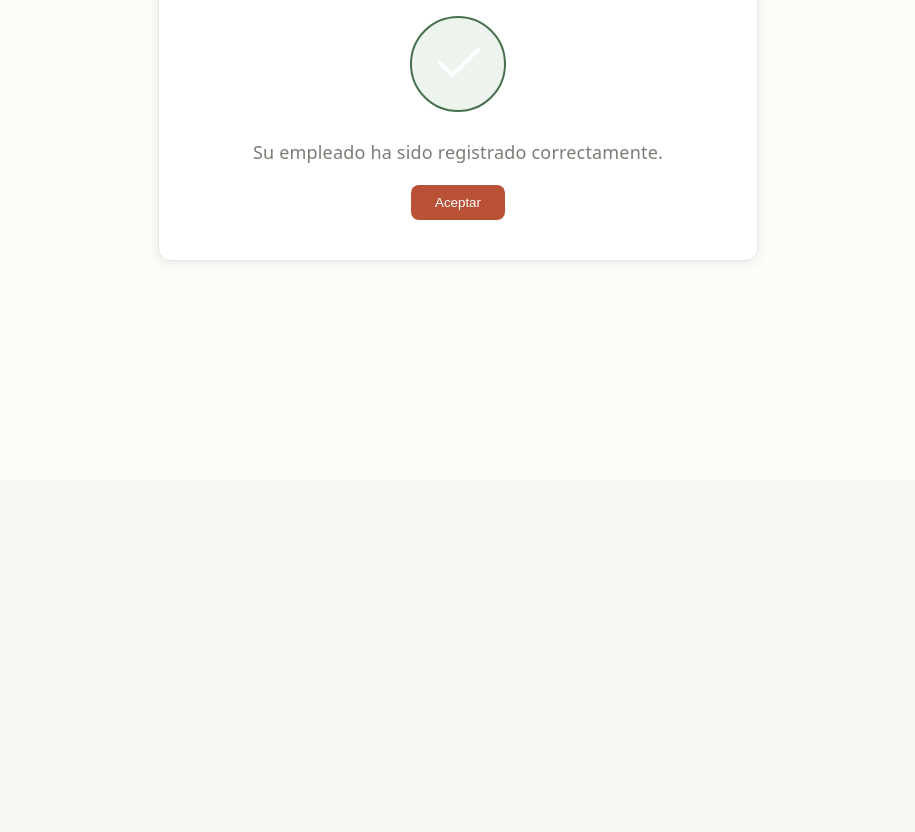
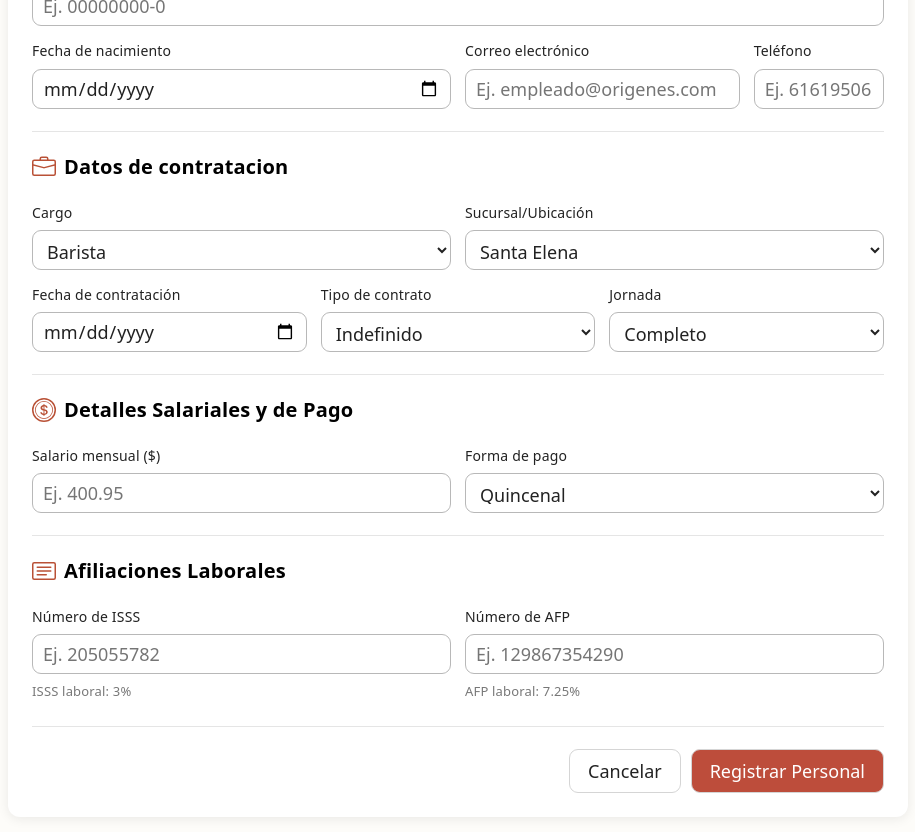
Before and after one commit to Daniellopez28/Proyecto_de_catedra_web, a React (Vite) app in the folder frontend/: page / in a window 1280 px wide. Shown: the part 320-1152 px from the top of the page, without its empty margins (182-1097 px from the left). Before the commit the page ends 800 px from the top, so only its background shows below. Built offline with nearby package versions, Linux system fonts and the light colour scheme.

Commit message:
feat: implementacion popup para confirmar registro

```diff
--- a/frontend/components/employee-add.jsx
+++ b/frontend/components/employee-add.jsx
@@ -3,8 +3,27 @@ import personalInformation from '../src/assets/person.svg'
 import briefcaseIcon from '../src/assets/briefcase.svg'
 import specificationIcon from '../src/assets/coin.svg'
 import cardTextIcon from '../src/assets/card-text.svg'
+import Success from './success.jsx'
+import { useState } from 'react'
 
 function EmployeeAdd() {
+    const [showSuccess, setShowSuccess] = useState(false)
+    const [isSubmitting, setIsSubmitting] = useState(false)
+
+    const handleSubmit = (event) => {
+        event.preventDefault()
+        setIsSubmitting(true)
+
+        const form = event.currentTarget
+        const employeeData = Object.fromEntries(new FormData(form).entries())
+
+        window.setTimeout(() => {
+            console.log('Simulación de registro:', employeeData)
+            form.reset()
+            setIsSubmitting(false)
+            setShowSuccess(true)
+        }, 500)
+    }
 
     const EmployeeTest = [
         { position: 'Barista', branch: 'Santa Elena' },
@@ -30,9 +49,11 @@ function EmployeeAdd() {
         { format: 'Por Horas' }
     ]
 
+
+
     return (
         <main className='employee-form-main'>
-            <form action="">
+            <form onSubmit={handleSubmit}>
                 <div className='employee-add-container'>
                     <header className='employee-form-header'>
                         <h1>Inscripción de Nuevo Personal</h1>
@@ -166,11 +187,14 @@ function EmployeeAdd() {
                     <hr className='employee-section-divider' />
                     <div className='employee-form-actions'>
                         <button className='employee-cancel-button' type='button'>Cancelar</button>
-                        <button className='employee-submit-button' type='submit'>Registrar Personal</button>
+                        <button className='employee-submit-button' type='submit' disabled={isSubmitting}>
+                            {isSubmitting ? 'Registrando...' : 'Registrar Personal'}
+                        </button>
 
                     </div>
                 </div>
             </form>
+            <Success isOpen={showSuccess} onClose={() => setShowSuccess(false)} />
         </main>
     )
 
--- a/frontend/components/success.jsx
+++ b/frontend/components/success.jsx
@@ -1,21 +1,23 @@
 import '../src/success.css'
 import successIcon from '../src/assets/check2.svg'
 
-function Success() {
-
+function Success({ isOpen, onClose }) {
+    if (!isOpen) {
+        return null;
+    }
 
     return (
-        <main className="success-page">
+        <main className="success-page" role="dialog" aria-modal="true" aria-labelledby="success-title">
             <div className="success-main-container">
                 <div>
-                    <h1>¡Empleado Registrado!</h1>
-                    <img src={successIcon} alt="" className='success-icon' />
-                    <p> Su empleado ha sido registrado correctamente.</p>
-                    <button type="button">Aceptar</button>
+                    <h1 id="success-title">¡Empleado Registrado!</h1>
+                    <img src={successIcon} alt="Empleado registrado" className="success-icon" />
+                    <p>Su empleado ha sido registrado correctamente.</p>
+                    <button type="button" onClick={onClose}>Aceptar</button>
                 </div>
             </div>
         </main>
-    )
+    );
 }
 
 export default Success;
--- a/frontend/src/App.jsx
+++ b/frontend/src/App.jsx
@@ -1,5 +1,5 @@
 import './App.css'
-import SideNavbar from '../components/success.jsx'
+import SideNavbar from '../components/employee-add.jsx'
 
 function App() {
   return <SideNavbar />
--- a/frontend/src/success.css
+++ b/frontend/src/success.css
@@ -9,12 +9,15 @@
 
 
 .success-page {
-    min-height: 100svh;
+    position: fixed;
+    inset: 0;
+    z-index: 1000;
     display: flex;
     align-items: center;
     justify-content: center;
     box-sizing: border-box;
     padding: 24px;
+    background: rgba(41, 45, 41, 0.35);
 }
 
 .success-main-container{
@@ -27,7 +30,7 @@
     border: 1px solid #e7e6e4;
     border-radius: 12px;
     box-shadow: 0 2px 12px rgba(0, 0, 0, 0.08);
-    width: min(50%, 600px);
+    width: min(600px, calc(100% - 48px));
     box-sizing: border-box;
 }
 
```
